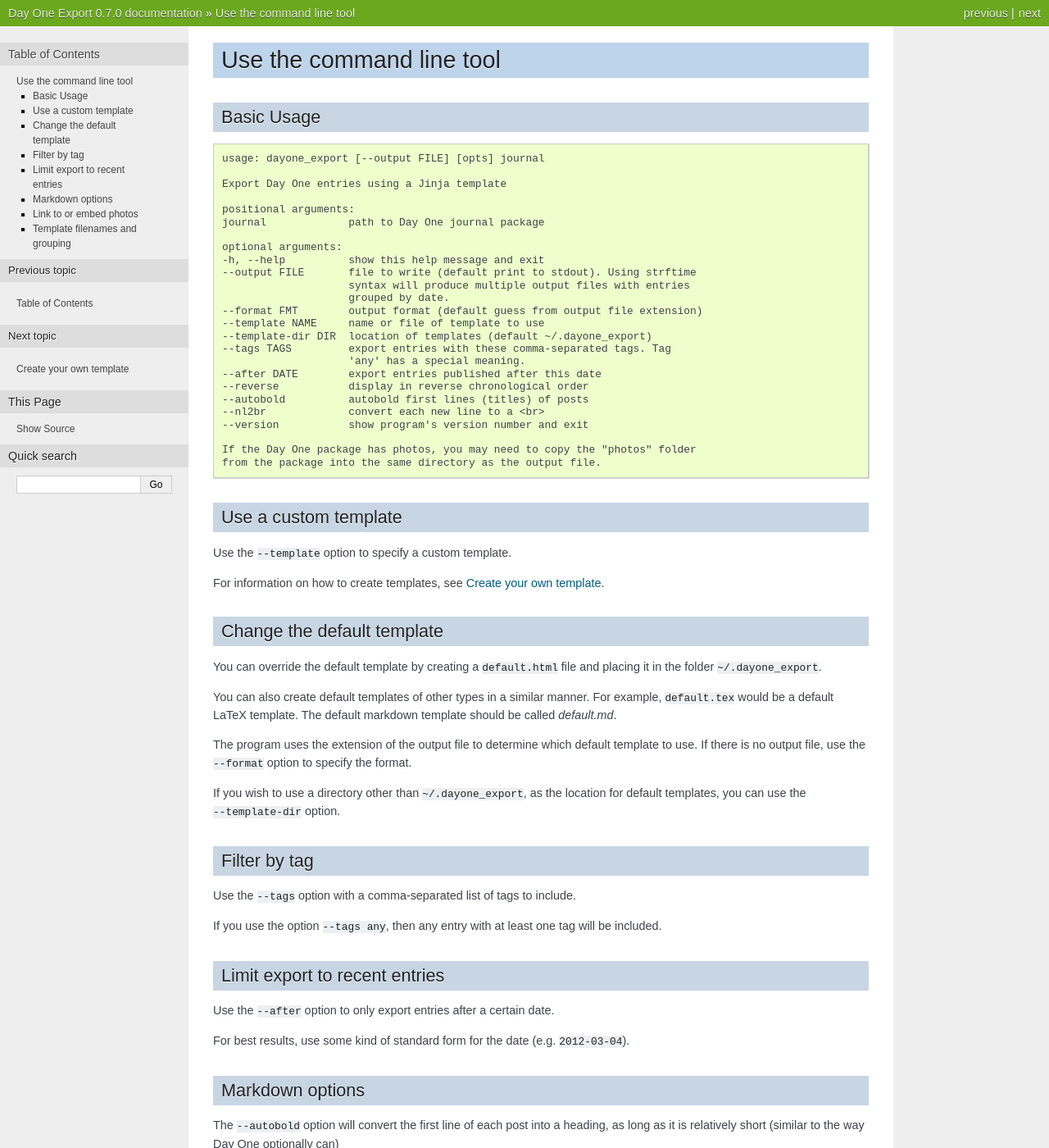
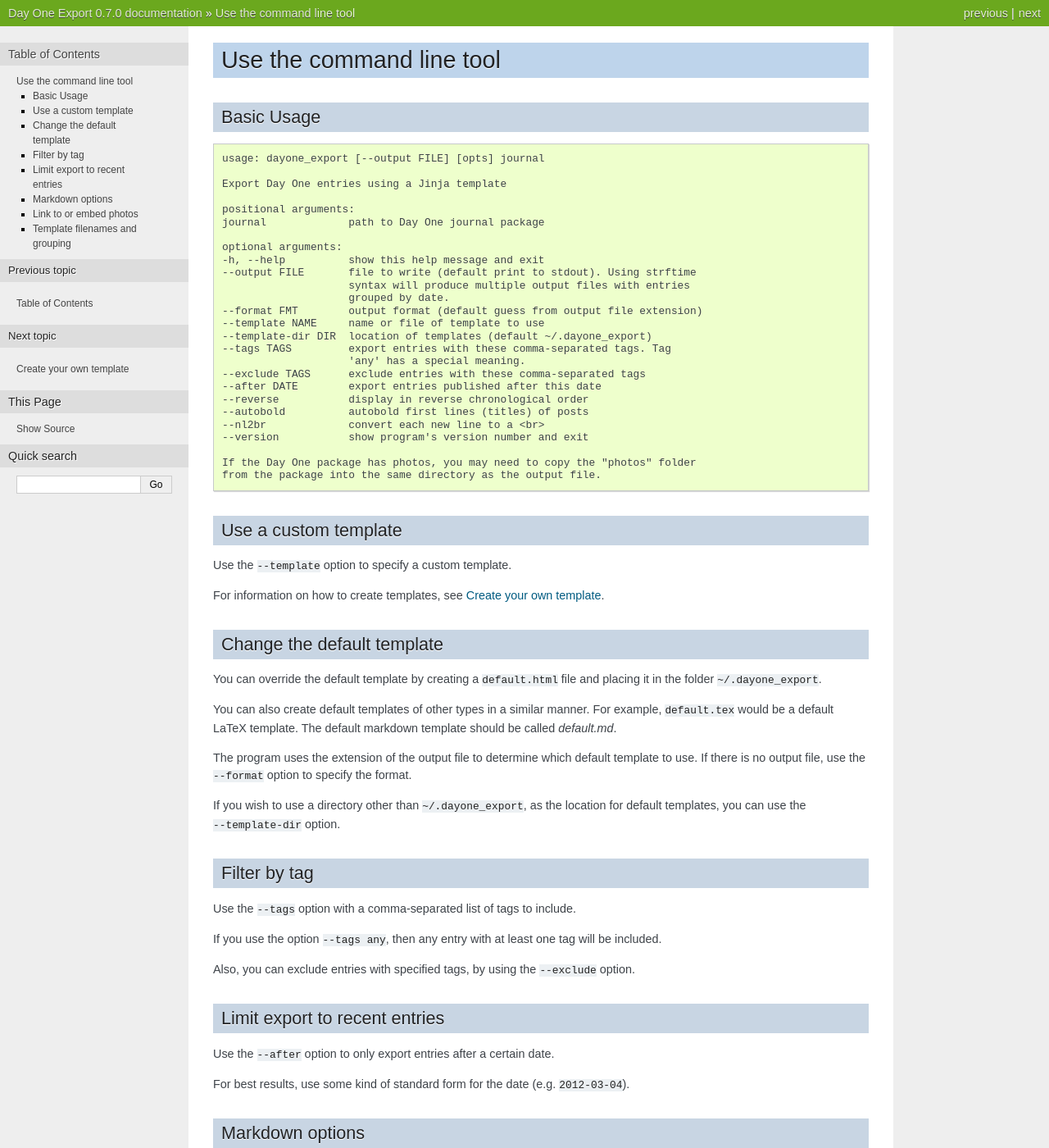
Before and after one commit to nathangrigg/dayone_export, a Sphinx documentation site: the page built from docs/cli.rst, in a window 1280 px wide and 1400 px high. Shown: the whole window at 82% size. Built offline with Sphinx 7.4.7, drawn with Linux system fonts in a browser that asks for light colours; the version number is read from the project's files by our own code.

Commit message:
Mentioned --exclude in docs

```diff
--- a/docs/cli.rst
+++ b/docs/cli.rst
@@ -26,6 +26,7 @@
     --template-dir DIR  location of templates (default ~/.dayone_export)
     --tags TAGS         export entries with these comma-separated tags. Tag
                         'any' has a special meaning.
+    --exclude TAGS      exclude entries with these comma-separated tags
     --after DATE        export entries published after this date
     --reverse           display in reverse chronological order
     --autobold          autobold first lines (titles) of posts
@@ -67,6 +68,9 @@
 
 If you use the option ``--tags any``, then any entry with at least one tag
 will be included.
+
+Also, you can exclude entries with specified tags, by using the ``--exclude``
+option.
 
 Limit export to recent entries
 ------------------------------
```
